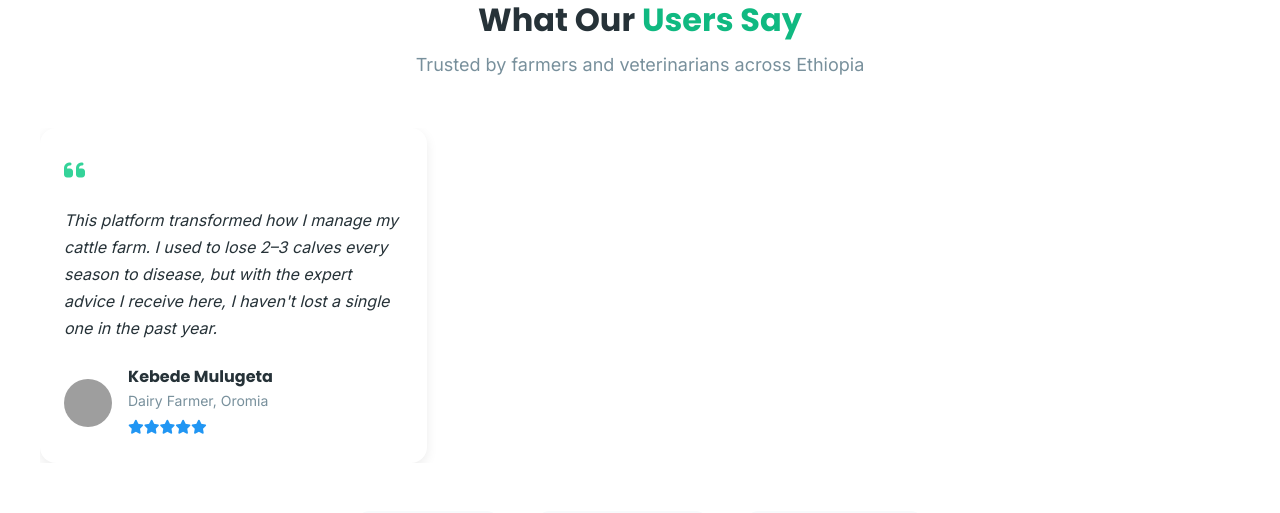
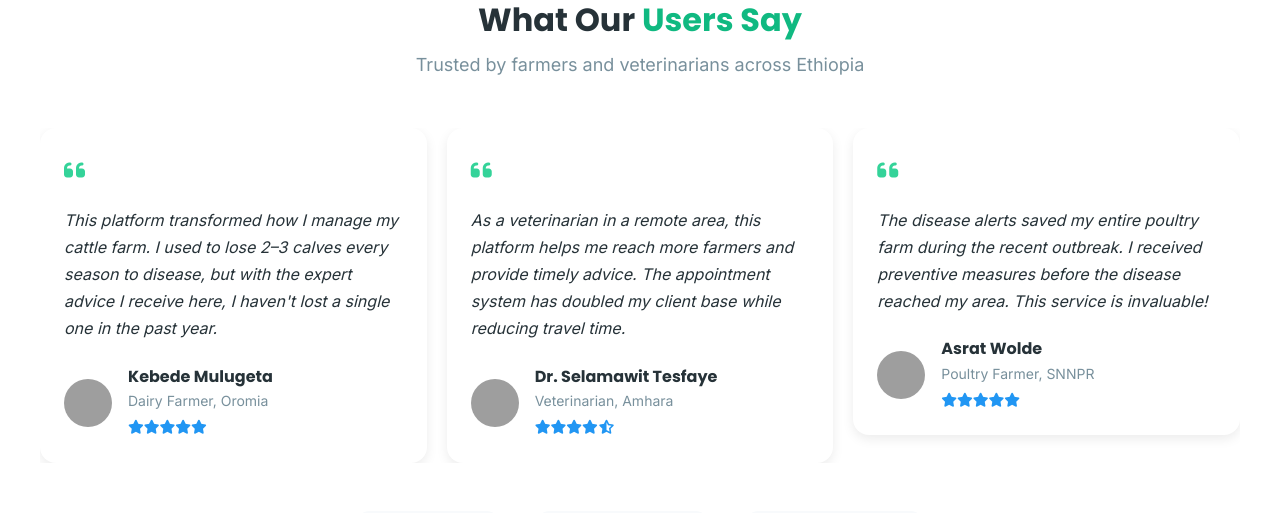
Before and after one commit to adane-desta/getVet, a React (Vite) app in the folder getvet/: page / in a window 1280 px wide. Shown: the part 2360-2873 px from the top of the page. Built offline with nearby package versions, Linux system fonts and the light colour scheme; grey boxes are pictures that could not be loaded.

Commit message:
format testimonial section with map function

```diff
--- a/getvet/src/components/homeCmpos/testimonials/Testimonials.jsx
+++ b/getvet/src/components/homeCmpos/testimonials/Testimonials.jsx
@@ -1,4 +1,5 @@
 import styles from './Testimonials.module.css';
+import { testimonials } from '../../../utils/constants';
 import { Swiper, SwiperSlide } from 'swiper/react';
 import { Autoplay, Pagination } from 'swiper/modules';
 import 'swiper/css';
@@ -29,40 +30,33 @@ function Testimonials() {
                                 1024: { slidesPerView: 3 }
                             }}
                             spaceBetween={20}>
-
-                            <SwiperSlide>
+                            {testimonials.map((t, index) => (
+                                <SwiperSlide key={index}>
                                     <div className={`swiper-slide ${styles.testimonialCard}`}>
                                         <div className={styles.testimonialContent}>
                                             <div className={styles.quoteIcon}>
                                                 <i className="fas fa-quote-left"></i>
                                             </div>
-
-                                        <p className={styles.testimonialText}>
-                                            This platform transformed how I manage my cattle farm. I used to
-                                            lose 2–3 calves every season to disease, but with the expert advice
-                                            I receive here, I haven&apos;t lost a single one in the past year.
-                                        </p>
-
+                                            <p className={styles.testimonialText}>{t.text}</p>
                                             <div className={styles.testimonialAuthor}>
-                                            <img
-                                                src="https://randomuser.me/api/portraits/men/32.jpg"
-                                                alt="User"
-                                            />
+                                                <img src={t.image} alt={t.author} />
                                                 <div className={styles.authorInfo}>
-                                                <h4>Kebede Mulugeta</h4>
-                                                <p>Dairy Farmer, Oromia</p>
+                                                    <h4>{t.author}</h4>
+                                                    <p>{t.role}</p>
                                                     <div className={styles.rating}>
-                                                    <i className="fas fa-star"></i>
-                                                    <i className="fas fa-star"></i>
-                                                    <i className="fas fa-star"></i>
-                                                    <i className="fas fa-star"></i>
-                                                    <i className="fas fa-star"></i>
+                                                        {Array.from({ length: Math.floor(t.rating) }).map((_, i) => (
+                                                            <i key={i} className="fas fa-star"></i>
+                                                        ))}
+                                                        {t.rating % 1 !== 0 && <i className="fas fa-star-half-alt"></i>}
                                                     </div>
                                                 </div>
                                             </div>
                                         </div>
                                     </div>
                                 </SwiperSlide>
+                            ))}
+
+
 
                         </Swiper>
 
```
Lines whose indentation alone changed are shown as unchanged.
